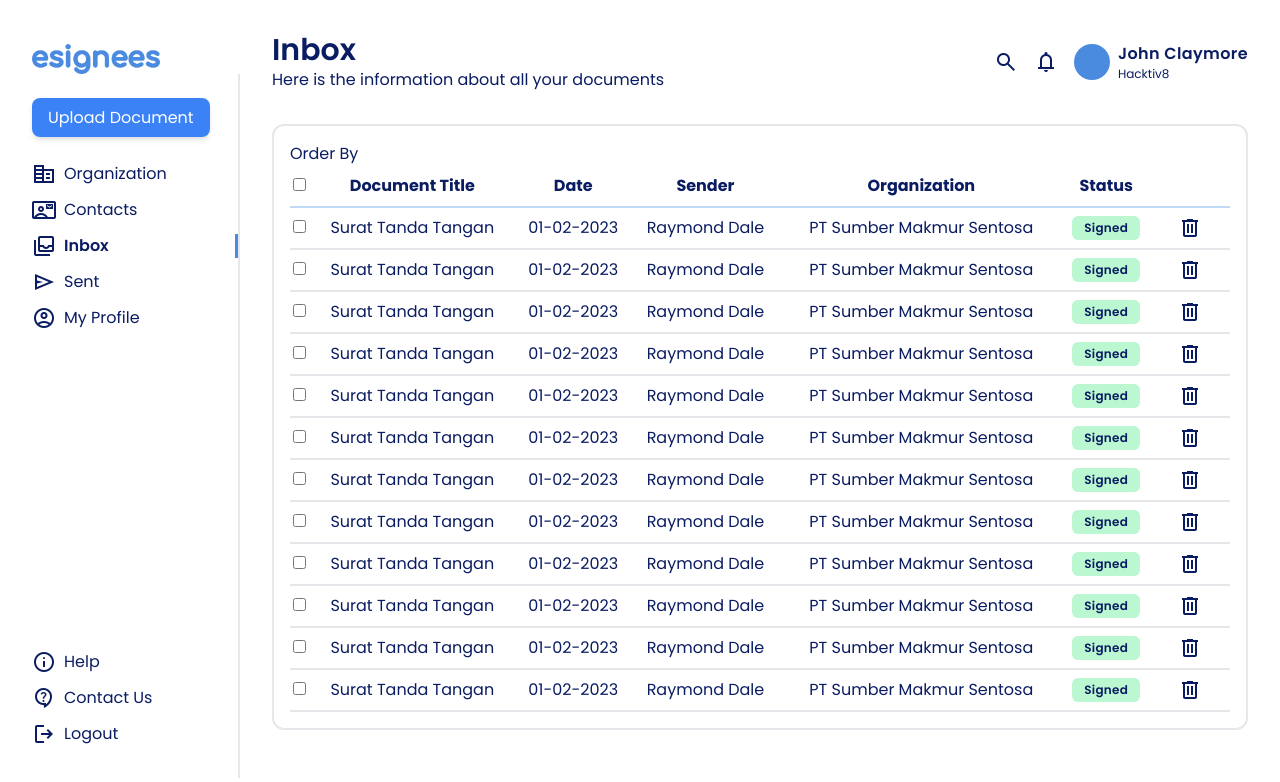
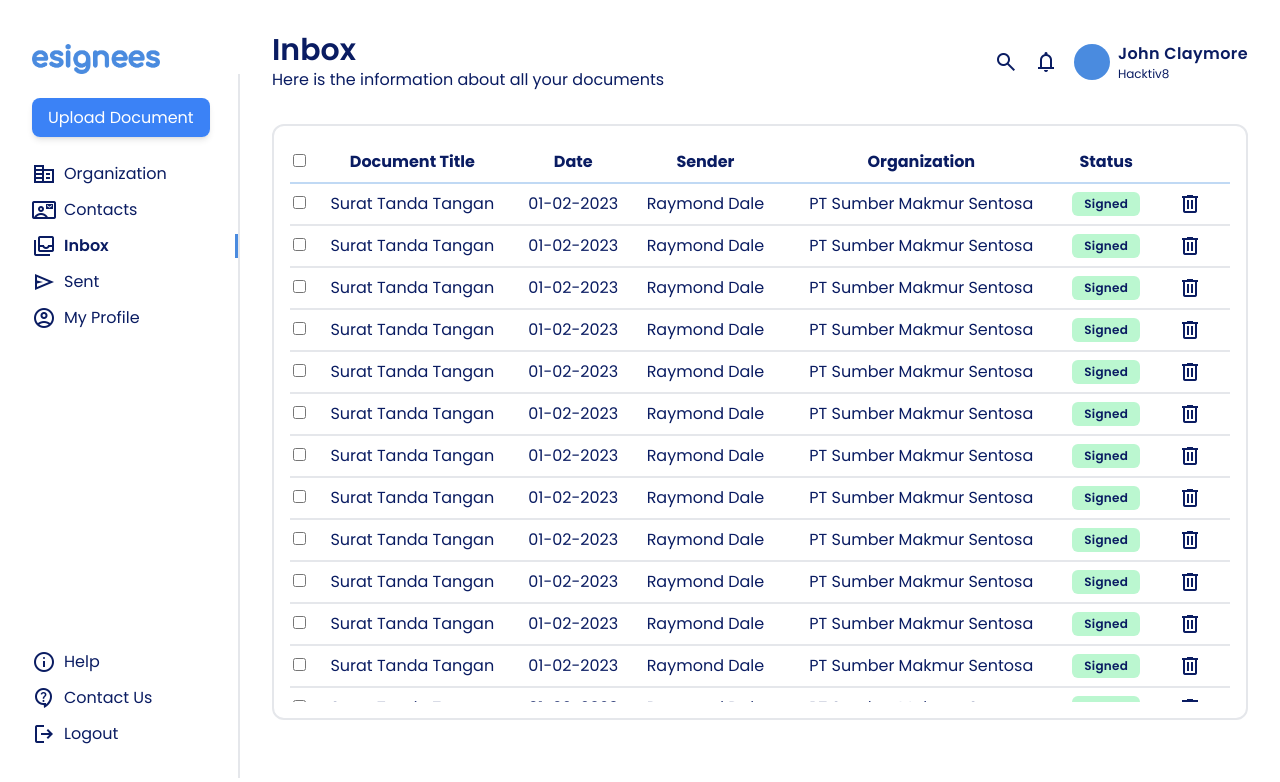
Before and after one commit to qonit-filza/esignees, a React (Vite) app: page /inbox in a window 1280 px wide. Shown: the top 782 px of the page. Built offline with nearby package versions, Linux system fonts and the light colour scheme.

Commit message:
vh inbox

```diff
--- a/src/views/InboxPage.jsx
+++ b/src/views/InboxPage.jsx
@@ -3,15 +3,14 @@ import emptyTable from "../assets/img/dog_walk.png";
 
 export default function InboxPage() {
   const navigate = useNavigate();
-  const inboxData = "adsfadsfasdf".split("");
+  const inboxData = "adsfadsewrwerfasdf".split("");
   const goToDocumentDetails = () => {
     navigate("/sent");
   };
   return (
     <>
       <div className="border-2 rounded-xl p-4 mt-4">
-        Order By
-        <div className=" font-light overflow-y-auto ">
+        <div className=" font-light overflow-y-auto h-[70vh]">
           <table className="w-full text-center">
             <thead>
               <tr className="border-b-2 border-b-theme-1 bg-white">
```
